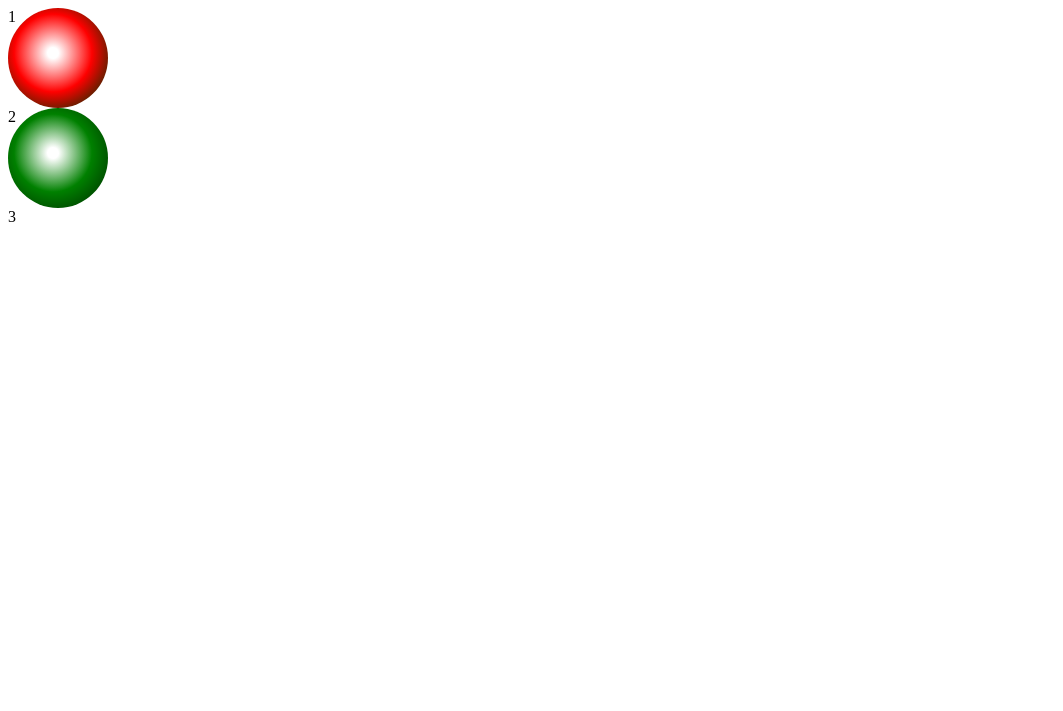
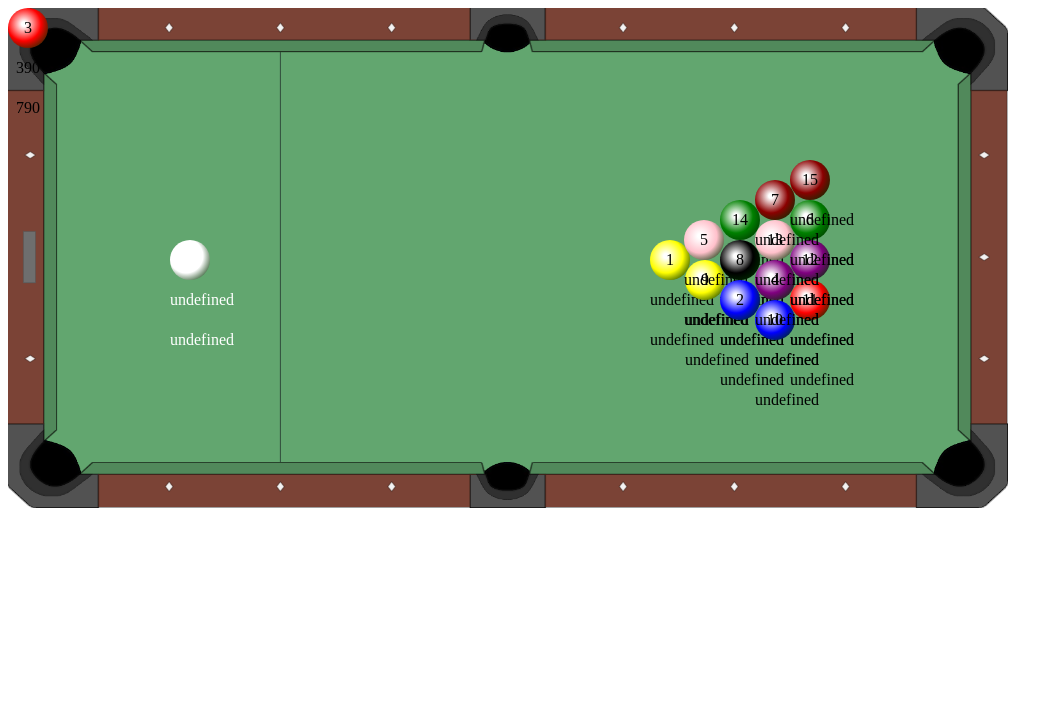
Before and after one commit to andytoma/billy-class, a plain HTML site: page index.html in a window 1280 px wide. Shown: the whole page, without its empty margins (0-1063 px from the left). Drawn offline with Linux system fonts and the light colour scheme.

Commit message:
Add files via upload

```diff
--- a/Ball.js
+++ b/Ball.js
@@ -12,8 +12,13 @@ class Ball {
     var html = `
     <div class="ball ball--${this.color}">
       <div> ${this.number}</div>
+      <div> ${this.x}</div>
+      <div> ${this.y}</div>
     </div>
     `;
     document.write(html);
   }
 }
+
+var Pool_Table = document.getElementById('table');
+Pool_Table.innerHTML
--- a/billy.css
+++ b/billy.css
@@ -1,11 +1,122 @@
 .ball{
-width: 100px;
-height: 100px;
+width: 40px;
+height: 40px;
 border-radius: 50%;
+line-height: 2.5;
+text-align: center;
 }
 .ball--red{
-  background-image: radial-gradient(farthest-corner at 45px 45px,white 7%,red 50%, #030 90%);
+  background-image: radial-gradient(farthest-corner at 16px 16px,white 7%,red 50%, #030 90%);
+  position: absolute;
+  /*top: 320px;
+  left: 790px;*/
+}
+.ball--red-{
+  background-image: radial-gradient(farthest-corner at 16px 16px,white 7%,red 50%, #030 90%);
+  position: absolute;
+  top: 280px;
+  left: 790px;
 }
 .ball--green{
-  background-image: radial-gradient(farthest-corner at 45px 45px,white 7%,green 50%, #030 90%);
+  background-image: radial-gradient(farthest-corner at 16px 16px,white 7%,green 50%, #030 90%);
+  position: absolute;
+  top: 200px;
+  left: 790px;
 }
+.ball--green-{
+  background-image: radial-gradient(farthest-corner at 16px 16px,white 7%,green 50%, #030 90%);
+  position: absolute;
+  top: 200px;
+  left: 720px;
+}
+.ball--yellow{
+  background-image: radial-gradient(farthest-corner at 16px 16px,white 7%,yellow 50%, #030 90%);
+  position: absolute;
+  top: 240px;
+  left: 650px;
+}
+.ball--yellow-{
+  background-image: radial-gradient(farthest-corner at 16px 16px,white 7%,yellow 50%, #030 90%);
+  position: absolute;
+  top: 260px;
+  left: 685px;
+}
+.ball--pink{
+  background-image: radial-gradient(farthest-corner at 16px 16px,white 7%,pink 50%, #030 90%);
+  position: absolute;
+  top: 220px;
+  left: 684px;
+}
+
+.ball--pink-{
+  background-image: radial-gradient(farthest-corner at 16px 16px,white 7%,pink 50%, #030 90%);
+  position: absolute;
+  top: 220px;
+  left: 755px;
+}
+
+.ball--black{
+  background-image: radial-gradient(farthest-corner at 16px 16px,white 7%,black 50%, #030 90%);
+  position: absolute;
+  top: 240px;
+  left: 720px;
+}
+
+.ball--blue{
+  background-image: radial-gradient(farthest-corner at 16px 16px,white 7%,blue 50%, #030 90%);
+  position: absolute;
+  top: 280px;
+  left: 720px;
+}
+
+.ball--blue-{
+  background-image: radial-gradient(farthest-corner at 16px 16px,white 7%,blue 50%, #030 90%);
+  position: absolute;
+  top: 300px;
+  left: 755px;
+}
+
+.ball--purple{
+  background-image: radial-gradient(farthest-corner at 16px 16px,white 7%,purple 50%, #030 90%);
+  position: absolute;
+  top: 260px;
+  left: 755px;
+}
+
+.ball--purple-{
+  background-image: radial-gradient(farthest-corner at 16px 16px,white 7%,purple 50%, #030 90%);
+  position: absolute;
+  top: 240px;
+  left: 790px;
+}
+
+.ball--darkred{
+  background-image: radial-gradient(farthest-corner at 16px 16px,white 7%,darkred 50%, #030 90%);
+  position: absolute;
+  top: 180px;
+  left: 755px;
+}
+.ball--darkred-{
+  background-image: radial-gradient(farthest-corner at 16px 16px,white 7%,darkred 50%, #030 90%);
+  position: absolute;
+  top: 160px;
+  left: 790px;
+}
+.ball--white{
+  background-image: radial-gradient(farthest-corner at 16px 16px,white 7%,white 50%, #030 90%);
+  position: absolute;
+  top: 240px;
+  left: 170px;
+  color: white;
+}
+
+#table{
+  width: 1000px;
+  height: 700px;
+  z-index: -1;
+  position: absolute;
+}
+#table img{
+  width: 1000px;
+  height: 500px;
+}
--- a/billy.js
+++ b/billy.js
@@ -1,7 +1,33 @@
-var b1 = new Ball("red",1);
-var b2 = new Ball("green",2);
-var b3 = new Ball("yelow",3);
+var b1 =  new Ball("red",3,390,790);
+var b2 =  new Ball("red-",11);
+var b3 =  new Ball("green",6);
+var b4 =  new Ball("green-",14);
+var b5 =  new Ball("yellow",1);
+var b6 =  new Ball("yellow-",9);
+var b7 =  new Ball("pink",5);
+var b8 =  new Ball("pink-",13);
+var b9 =  new Ball("black",8);
+var b10 = new Ball("blue",2);
+var b11 = new Ball("blue-",10);
+var b12 = new Ball("purple",4);
+var b13 = new Ball("purple-",12);
+var b14 = new Ball("darkred",7);
+var b15 = new Ball("darkred-",15);
+var b16 = new Ball("white",0);
 
 b1.render();
 b2.render();
 b3.render();
+b4.render();
+b5.render();
+b6.render();
+b7.render();
+b8.render();
+b9.render();
+b10.render();
+b11.render();
+b12.render();
+b13.render();
+b14.render();
+b15.render();
+b16.render();
--- a/index.html
+++ b/index.html
@@ -11,7 +11,8 @@
 
   <!--    css -> BEM -->
 
-<div id="table">
+<div id="map">
+  <div id="table"><img src="PoolTable.png" alt=""></div>
     <!-- aici tre sa apara bilele cind render() -->
     <!-- dimensiunile acestei mese 1000x700 -->
     <!-- decorati css => masa -->
```
Also changed, not shown: PoolTable.png (added), stick.png (added).
